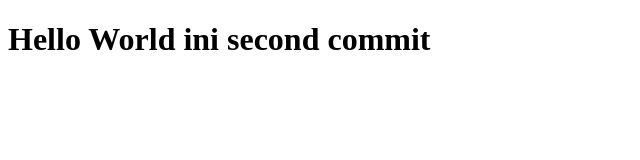
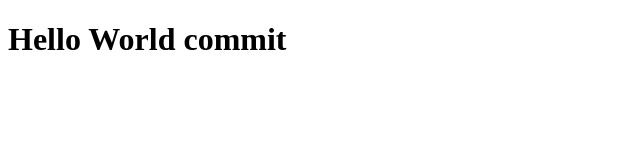
Before and after one commit to SulaimanHa/latihan1, a plain HTML site: page index.html in a window 1280 px wide. Shown: the whole page, without its empty margins (0-640 px from the left). Drawn offline with Linux system fonts and the light colour scheme.

Commit message:
first Commit

```diff
--- a/index.html
+++ b/index.html
@@ -6,7 +6,7 @@
 </head>
 
 <body>
-    <h1>Hello World ini second commit</h1>
+    <h1>Hello World commit</h1>
 </body>
 
 </html>
```
